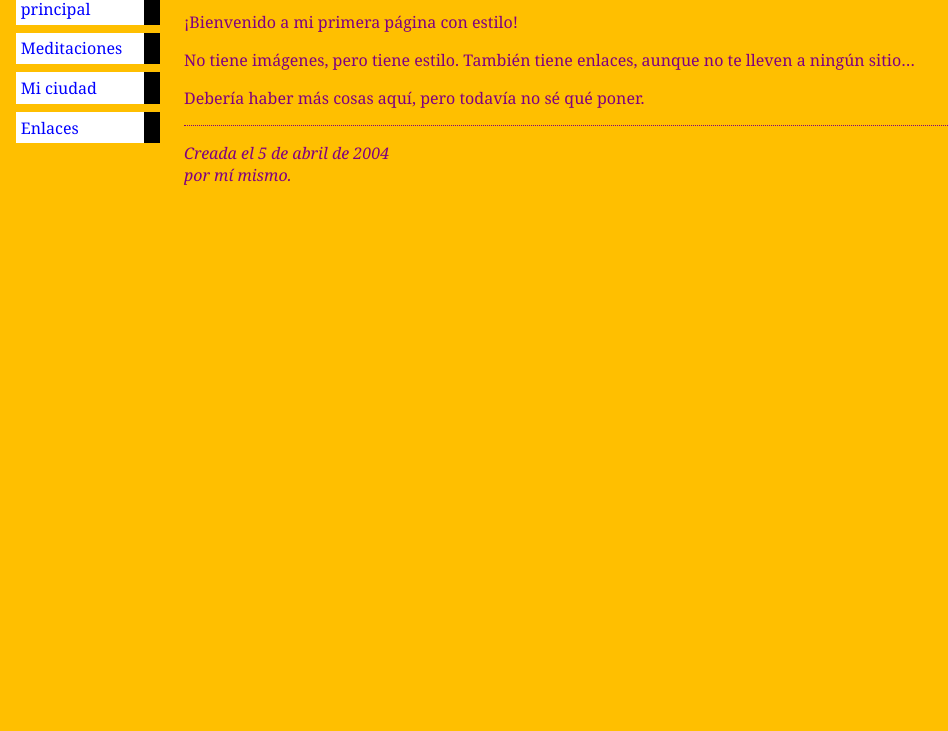
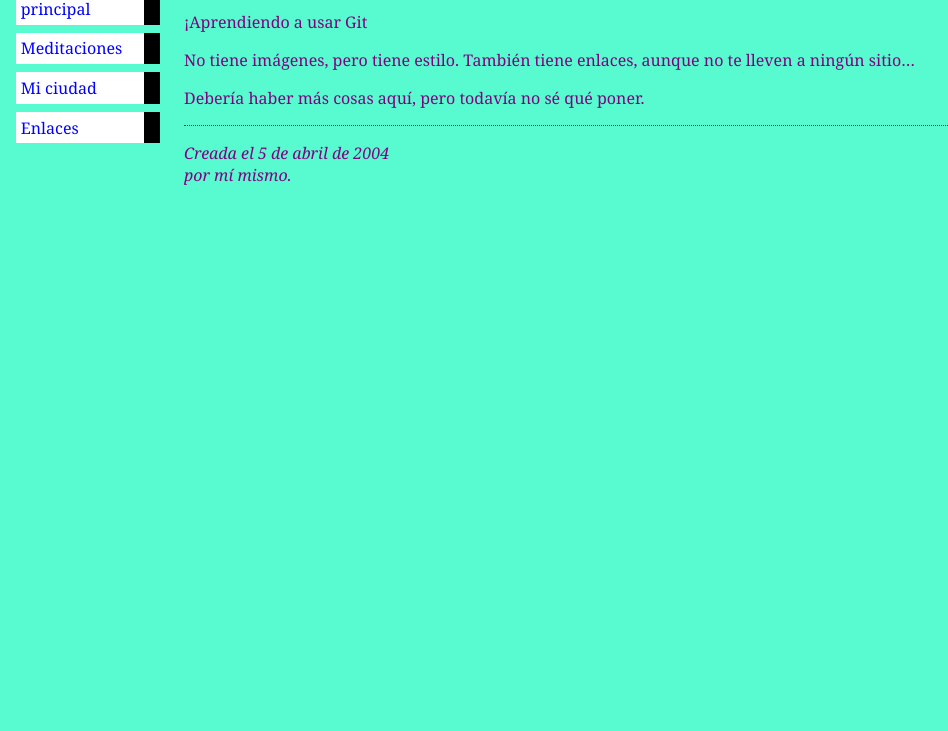
Before and after one commit to za7118/WEB, a plain HTML site: page index.html in a window 1280 px wide. Shown: the part 69-800 px from the top of the page, without its empty margins (0-948 px from the left). Drawn offline with Linux system fonts and the light colour scheme.

Commit message:
mi segunda version

```diff
--- a/index.html
+++ b/index.html
@@ -19,7 +19,7 @@
 <!-- Contenido principal -->
 <h1>Mi primera página con estilo</h1>
 
-<p>¡Bienvenido a mi primera página con estilo!
+<p>¡Aprendiendo a usar Git
 
 <p>No tiene imágenes, pero tiene estilo.
 También tiene enlaces, aunque no te lleven a
--- a/miestilo.css
+++ b/miestilo.css
@@ -3,7 +3,7 @@ body {
   font-family: Georgia, "Times New Roman",
         Times, serif;
   color: purple;
-  background-color: #FFBF00 }
+  background-color: #58FAD0 }
 ul.navbar {
   list-style-type: none;
   padding: 0;
```
